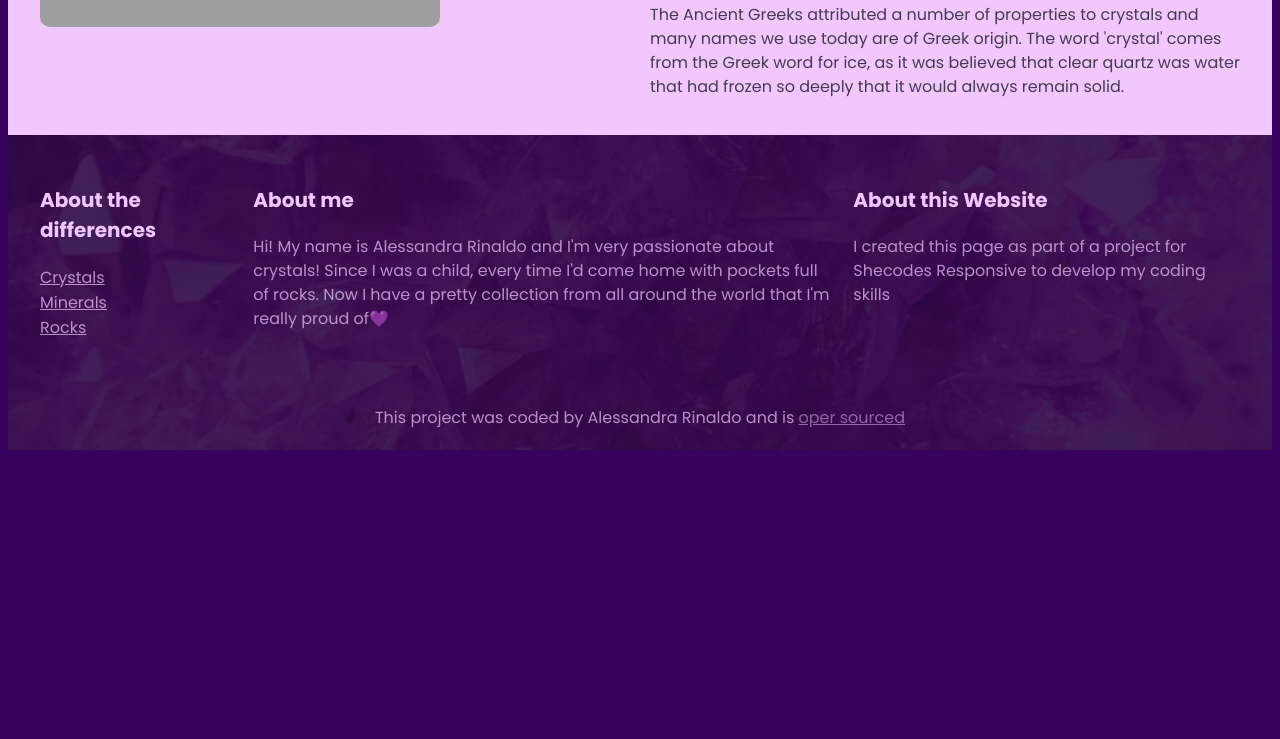
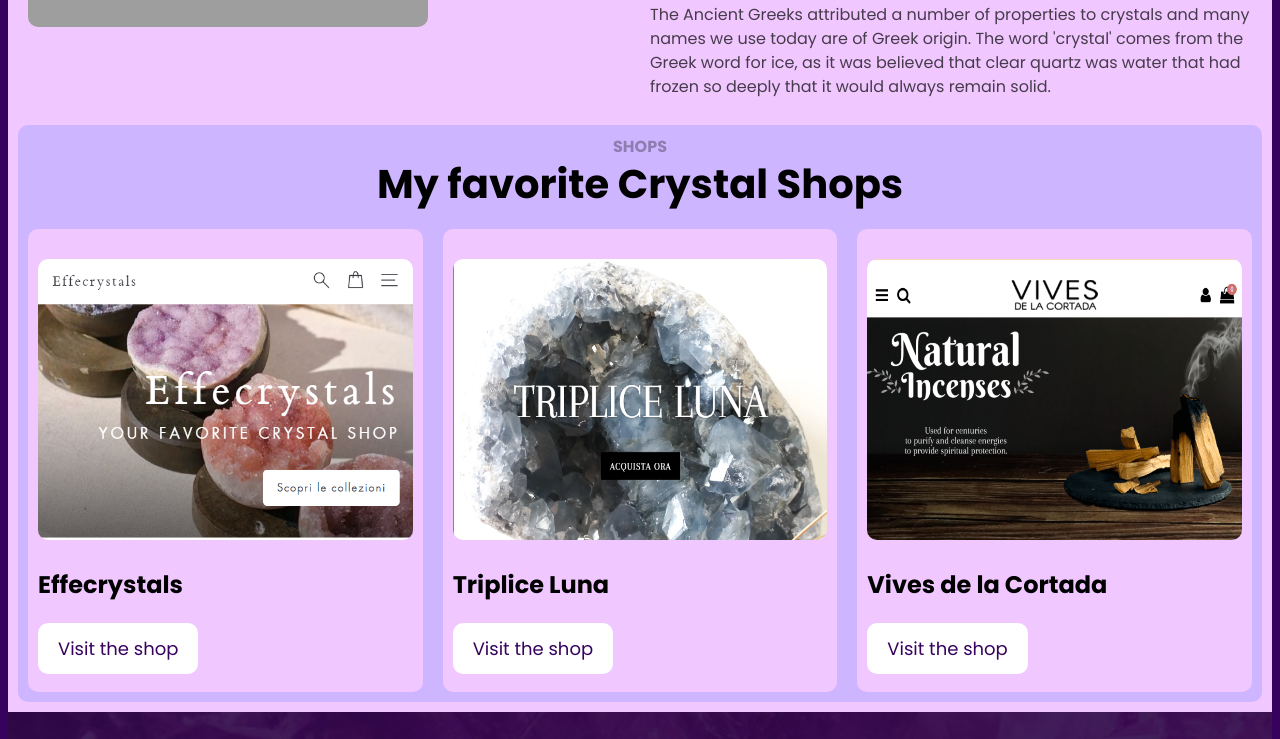
Before and after one commit to Alessandra198/crystals-project, a plain HTML site: page index.html in a window 1280 px wide. Shown: the part 798-1537 px from the top of the page. Before the commit the page ends 1256 px from the top, so only its background shows below. Drawn offline with Linux system fonts and the light colour scheme; grey boxes are pictures that could not be loaded.

Commit message:
Created the third section

```diff
--- a/index.html
+++ b/index.html
@@ -18,11 +18,15 @@
         <h6>.MY PASSION.</h6>
         <h1>Minerals and Crystals</h1>
         <h2>Everything you need to know</h2>
-        <a href="#more">Learn more</a>
+        <a href="#more" class="btn">Learn more</a>
       </header>
       <main>
         <section class="grid grid-2-columns">
-          <img src="/images/main-photo.jpg" alt="Crystal" />
+          <img
+            src="/images/main-photo.jpg"
+            alt="Crystal"
+            class="img-responsive"
+          />
           <div>
             <h3>Why Crystals?</h3>
             <h2>The history behind the properties of crystals</h2>
@@ -40,6 +44,55 @@
               that clear quartz was water that had frozen so deeply that it
               would always remain solid.
             </p>
+          </div>
+        </section>
+        <section class="secondary">
+          <h3 class="text-center">Shops</h3>
+          <h2 class="text-center">My favorite Crystal Shops</h2>
+
+          <div class="grid grid-3-equal-columns">
+            <div class="card">
+              <img
+                src="/images/effecrystals.png"
+                alt="Effecrystals Shop"
+                class="img-responsive"
+              />
+              <h4>Effecrystals</h4>
+              <a
+                href="https://effecrystals.com/"
+                title="Effecrystals Shop"
+                class="btn"
+                >Visit the shop</a
+              >
+            </div>
+            <div class="card">
+              <img
+                src="/images/triplice-luna.png"
+                alt="Triplice Luna Shop"
+                class="img-responsive"
+              />
+              <h4>Triplice Luna</h4>
+              <a
+                href="https://tripliceluna.com/"
+                title="Triplice Luna Shop"
+                class="btn"
+                >Visit the shop</a
+              >
+            </div>
+            <div class="card">
+              <img
+                src="/images/vives-de-la-cortada.png"
+                alt="Vives Shop"
+                class="img-responsive"
+              />
+              <h4>Vives de la Cortada</h4>
+              <a
+                href="https://vivescortadaimport.com/en/?redirect=1"
+                title="Vives de la Cortada Shop"
+                class="btn"
+                >Visit the shop</a
+              >
+            </div>
           </div>
         </section>
       </main>
--- a/src/style.css
+++ b/src/style.css
@@ -4,7 +4,7 @@
 
 body {
   font-family: "Poppins", sans-serif;
-  background: rgb(55, 2, 93);
+  background-color: rgb(55, 2, 93);
 }
 
 .container {
@@ -44,9 +44,9 @@
   margin: 0 0 30px 0;
 }
 
-header a {
-  color: rgb(255, 0, 255);
-  background: white;
+.btn {
+  color: rgb(55, 2, 93);
+  background-color: white;
   text-decoration: none;
   padding: 13px 20px;
   border-radius: 10px;
@@ -55,7 +55,7 @@
 }
 
 main {
-  background: var(--primary-color);
+  background-color: var(--primary-color);
   padding: 10px;
 }
 
@@ -63,7 +63,7 @@
   grid-template-columns: 1fr 1fr;
 }
 
-main img {
+.img-responsive {
   max-width: 100%;
   border-radius: 10px;
 }
@@ -84,6 +84,13 @@
   margin: 0;
 }
 
+main h4 {
+  font-weight: 700;
+  font-size: 24px;
+  line-height: 1.5;
+  margin-top: 20px;
+}
+
 main p {
   font-style: normal;
   font-weight: 400;
@@ -92,9 +99,36 @@
 }
 
 section {
-  max-width: 1200px;
   margin: 0 auto;
   padding: 10px;
+}
+
+main .secondary {
+  background-color: rgb(206, 181, 255);
+  border-radius: 10px;
+}
+
+.secondary h2 {
+  padding-bottom: 20px;
+}
+
+.text-center {
+  text-align: center;
+}
+
+.card {
+  padding: 30px 10px;
+  background-color: var(--primary-color);
+  border-radius: 10px;
+}
+
+.card .img-responsive {
+  width: 100%;
+  aspect-ratio: 4/3;
+}
+
+.grid-3-equal-columns {
+  grid-template-columns: 1fr 1fr 1fr;
 }
 
 footer {
@@ -165,5 +199,4 @@
   .grid {
     grid-template-columns: 1fr;
   }
-
 }
```
Also changed, not shown: images/effecrystals.png (added), images/triplice-luna.png (added), images/vives-de-la-cortada.png (added).
